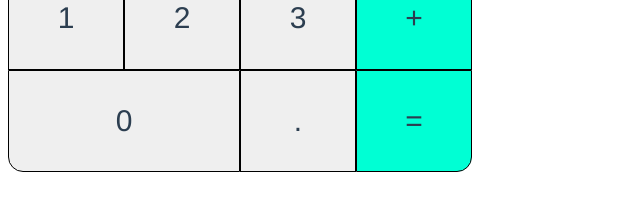
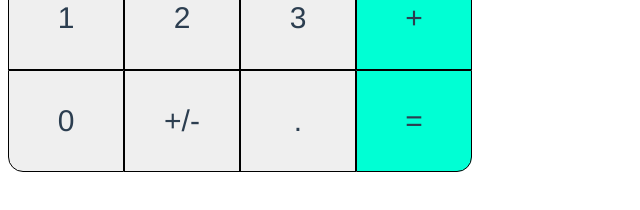
Before and after one commit to christinbartz/Calculator-in-Vue.js, a Vue app: page / in a window 1280 px wide. Shown: the part 528-738 px from the top of the page, without its empty margins (0-640 px from the left). Built offline with nearby package versions, Linux system fonts and the light colour scheme.

Commit message:
add button for changing the sign of a value

```diff
--- a/src/components/CalcUI.vue
+++ b/src/components/CalcUI.vue
@@ -33,7 +33,8 @@
         <div @click="opHandler('+')" class="calc__btn calc__btn--operator">+</div>
       </div>
       <div class="calc__row">
-        <div id="btn-zero" @click="numHandler('0')" class="calc__btn calc__btn--num calc__btn--double">0</div>
+        <div id="btn-zero" @click="numHandler('0')" class="calc__btn calc__btn--num">0</div>
+        <div @click="changeSign()" class="calc__btn calc__btn--num">+/-</div>
         <div @click="opHandler('.')" class="calc__btn calc__btn--num">.</div>
         <div @click="result()" id="btn-equal" class="calc__btn calc__btn--operator">=</div>
       </div>
@@ -91,6 +92,9 @@ export default {
         this.currentNum.push(val)
       )
     },
+    changeSign: function () {
+      this.currentNum = [this.joinedCurrentNum * -1]
+    },
     clearNum: function() {
       this.currentNum = ['0']
     },
```
